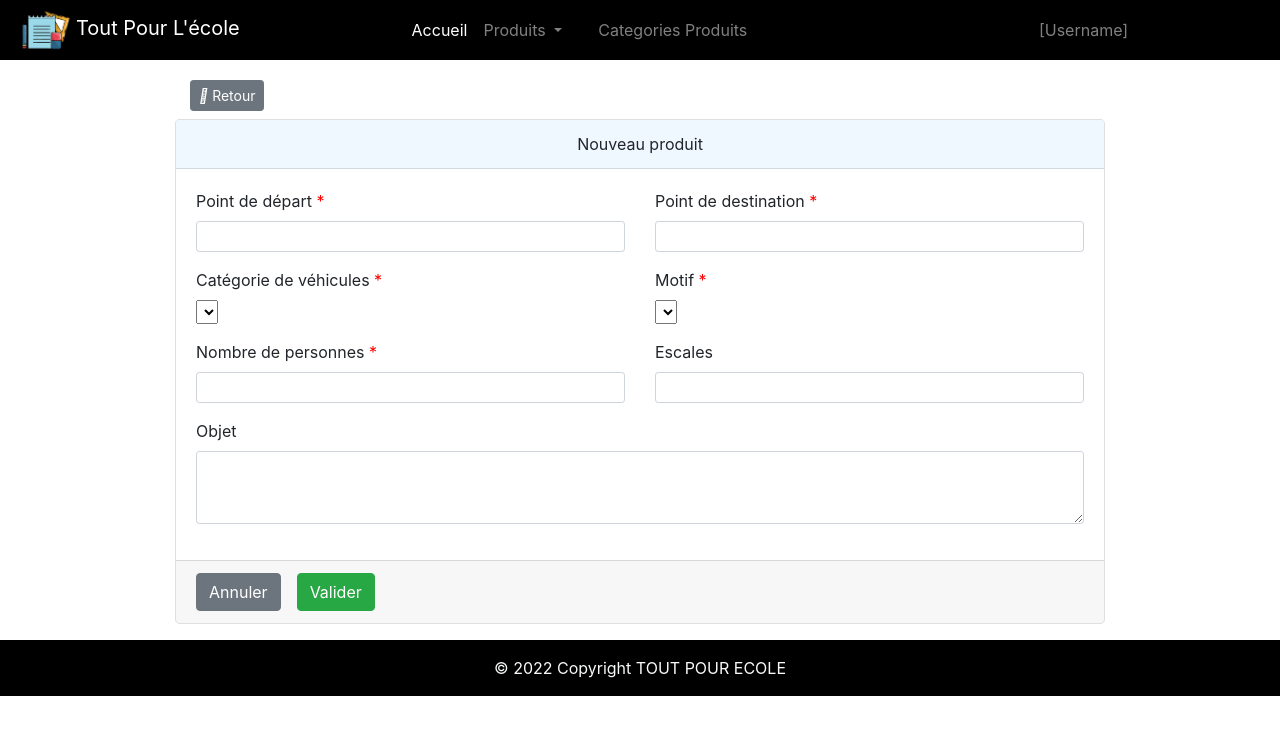
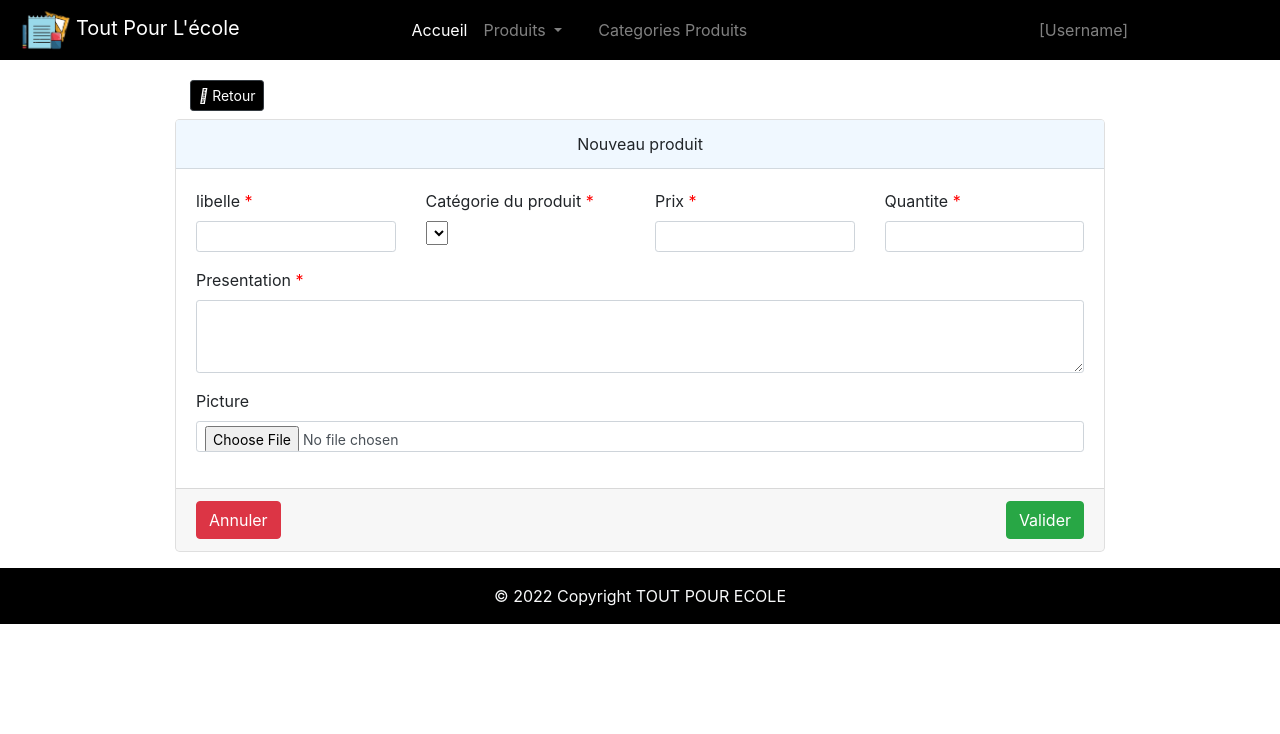
Before and after one commit to tomavo/RepositoryboutiqueSn, an Angular app in the folder boutique/: page /produits/ajout in a window 1280 px wide. Shown: the top 734 px of the page. Built offline with nearby package versions, Linux system fonts and the light colour scheme.

Commit message:
add-produit

```diff
--- a/boutique/src/app/components/produits/add-produit/add-produit.component.html
+++ b/boutique/src/app/components/produits/add-produit/add-produit.component.html
@@ -3,7 +3,7 @@
 
   <div class="col-md-6 mb-2">
     <div class="justify-content-lg-start">
-      <a routerLink="/courses" class="btn btn-sm btn-secondary add-infos text-white menu-font">
+      <a routerLink="/produits/liste" class="btn btn-sm btn-dark add-infos text-white menu-font">
         <i class="fas fa-backward"></i> Retour
       </a>
     </div>
@@ -15,93 +15,87 @@
     </div>
 
     <div class="card-body">
-      <!-- <div class="card-title">
 
-      </div> -->
-      <form action="" method="post" id="add-demande">
+      <form action="" method="post" id="add-produit">
 
         <div class="row">
 
-          <div class="col-6 form-group">
-            <div class="text-left"><label for="point_depart">Point de départ</label> <span style="color:red"> *</span>
+          <div class="col-3 form-group">
+            <div class="text-left"><label for="libelle">libelle</label> <span style="color:red"> *</span>
             </div>
             <div>
-              <input class="form-control form-control-sm" id="point_depart" name="point_depart" type="text">
+              <input class="form-control form-control-sm" id="libelle" name="libelle" type="text">
             </div>
           </div>
 
-          <div class="col-6 form-group">
-
-            <div class="text-left"><label for="point_destination">Point de destination</label> <span style="color:red"> *</span>
+          <div class="col-3 form-group">
+            <div class="text-left"><label for="categorie">Catégorie du produit</label> <span style="color:red"> *</span>
             </div>
             <div>
-              <input class="form-control form-control-sm" type="text" id="point_destination" name="point_destination">
+
+              <select name="categorie" id="categorie">
+
+              </select>
+
+            </div>
+          </div>
+
+          <div class="col-3 form-group">
+
+            <div class="text-left"><label for="prix">Prix</label> <span style="color:red"> *</span>
+            </div>
+            <div>
+              <input class="form-control form-control-sm" type="number" id="prix" name="prix">
             </div>
 
           </div>
+
+          <div class="col-3 form-group">
+
+            <div class="text-left"><label for="quantite">Quantite</label> <span style="color:red"> *</span>
+            </div>
+            <div>
+              <input class="form-control form-control-sm" type="number" id="quantite" name="quantite">
+            </div>
+
+          </div>
+
 
         </div>
 
         <div class="row">
 
-          <div class="col-6 form-group">
-            <div class="text-left"><label for="">Catégorie de véhicules</label> <span style="color:red"> *</span>
+          <div class="col-12 form-group">
+
+            <div class="text-left"><label for="presentation">Presentation</label> <span style="color:red"> *</span>
             </div>
             <div>
+              <textarea class="form-control form-control-sm" name="objet" id="objet" cols="30" rows="3" id="presentation"></textarea>
+            </div>
 
-              <select name="" id=""></select>
-
-            </div>
           </div>
-
-          <div class="col-6 form-group">
-            <div class="text-left"><label for="categorie">Motif</label>  <span style="color:red"> *</span>
-            </div>
-            <div>
-
-              <select id="categorie"></select>
-
-            </div>
-          </div>
-
         </div>
 
         <div class="row">
+          <div class="col-12 form-group">
 
-          <div class="col-6 form-group">
-
-            <div class="text-left"><label for="nbr_personne">Nombre de personnes</label> <span style="color:red"> *</span>
+            <div class="text-left"><label for="picture">Picture</label>
             </div>
             <div>
-              <input class="form-control form-control-sm" type="number" id="nbr_personne" name="nbr_personne">
+              <input class="form-control form-control-sm" type="file" id="picture" name="picture">
             </div>
 
-          </div>
-
-          <div class="col-6 form-group">
-
-            <div class="text-left"><label for="escales">Escales</label></div>
-            <div>
-              <input class="form-control form-control-sm" type="text" id="escales" name="escales">
-            </div>
-
-          </div>
-
-        </div>
-
-        <div class="form-group">
-          <div class="text-left"><label for="objet">Objet</label></div>
-          <div>
-            <textarea class="form-control form-control-sm" name="objet" id="objet" cols="30" rows="3"></textarea>
           </div>
         </div>
       </form>
     </div>
+
     <div class="card-footer">
       <div class="mx-auto">
-        <button class="btn btn-secondary" form="add-demande" type="reset">Annuler</button>
-        <button class="btn btn-success ml-3" form="add-demande" type="submit">Valider</button>
+        <button class="btn btn-danger float-left" form="add-produit" type="reset">Annuler</button>
+        <button class="btn btn-success ml-3 float-right" form="add-produit" type="submit">Valider</button>
       </div>
     </div>
+
   </div>
 </div>
--- a/boutique/src/app/components/produits/liste-produits/liste-produits.component.html
+++ b/boutique/src/app/components/produits/liste-produits/liste-produits.component.html
@@ -1,7 +1,16 @@
 <form>
   <div class="col-md-12">
     <div class="form-group form-inline float-left">Faire une Recherche: <input class="form-control ml-2" type="text" /></div>
-    <div class="float-right"> <button class="btn-success">Ajouter Produit</button> </div>
+
+
+    <div class="">
+      <div class="justify-content-lg-end float-right">
+        <a routerLink="/produits/ajout" class="btn btn-sm btn-success add-infos text-white menu-font">
+          <i class="fas fa-backward"></i> Ajouter Produit
+        </a>
+      </div>
+    </div>
+
   </div>
 
 </form>
```
Also changed, not shown: boutique/src/assets/bootstrap/css/bootstrap.min.css.
